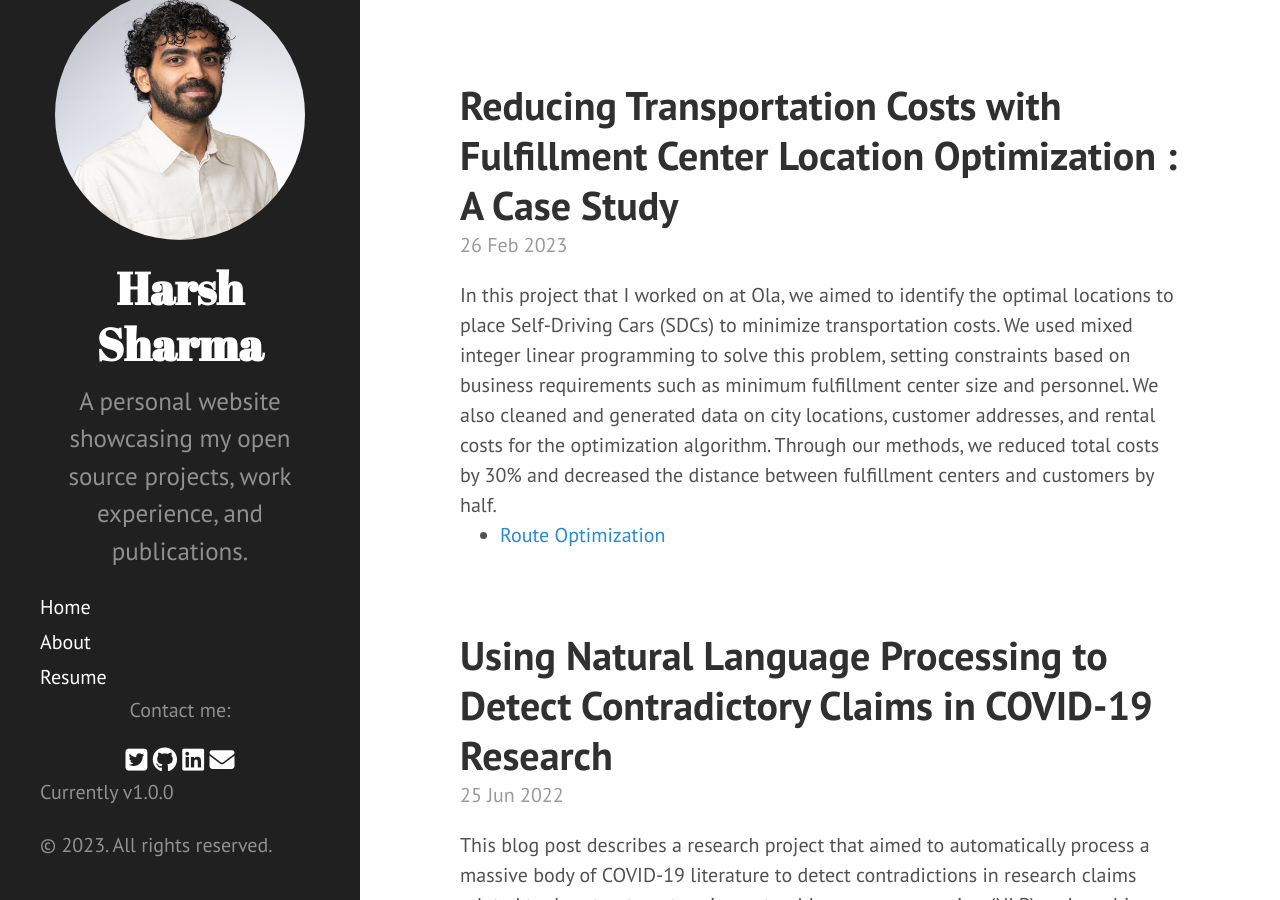
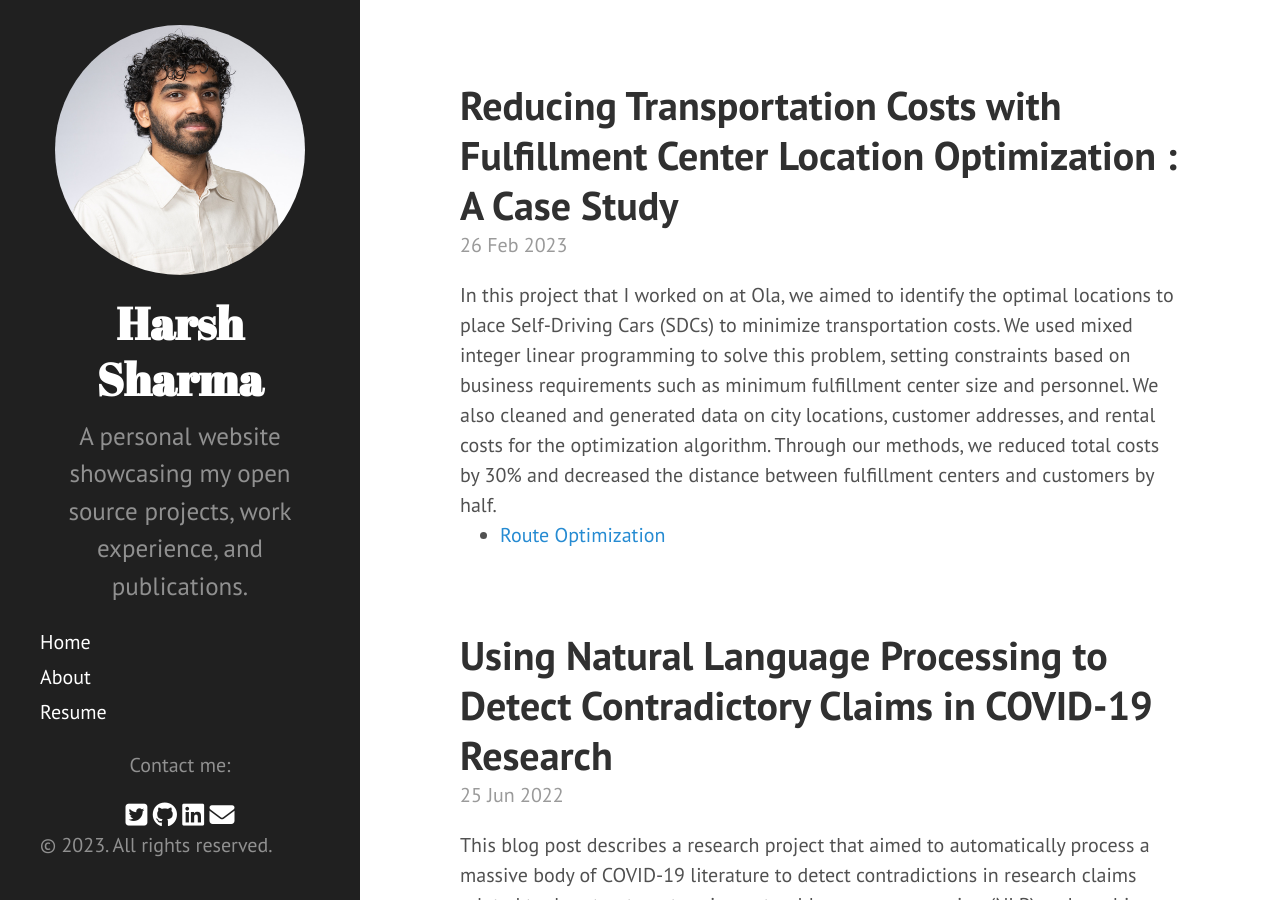
Before and after one commit to 97harsh/97harsh.github.io, a Jekyll site: the page built from index.html, in a window 1280 px wide and 900 px high. Built offline with Jekyll 4.4.1, drawn with Linux system fonts in a browser that asks for light colours; nearby versions of some CDN libraries; library files that are not in the unit come from our copies; Markdown is read by kramdown in place of the engine named in the settings; the list of posts is cut into pages by our own code.

Commit message:
some modifications

```diff
--- a/_includes/sidebar.html
+++ b/_includes/sidebar.html
@@ -22,6 +22,8 @@
           {% endif %}
         {% endif %}
       {% endfor %}
+
+    </nav>
       <div class="sidebar-item" id="contact-list" style="text-align:center">
 
         <p>
@@ -48,8 +50,8 @@
 
       </div>
 
-      <span class="sidebar-nav-item">Currently v{{ site.version }}</span>
-    </nav>
+      <!-- <span class="sidebar-nav-item">Currently v{{ site.version }}</span> -->
+    <!-- </nav> -->
 
     <p>&copy; {{ site.time | date: '%Y' }}. All rights reserved.</p>
   </div>
```
